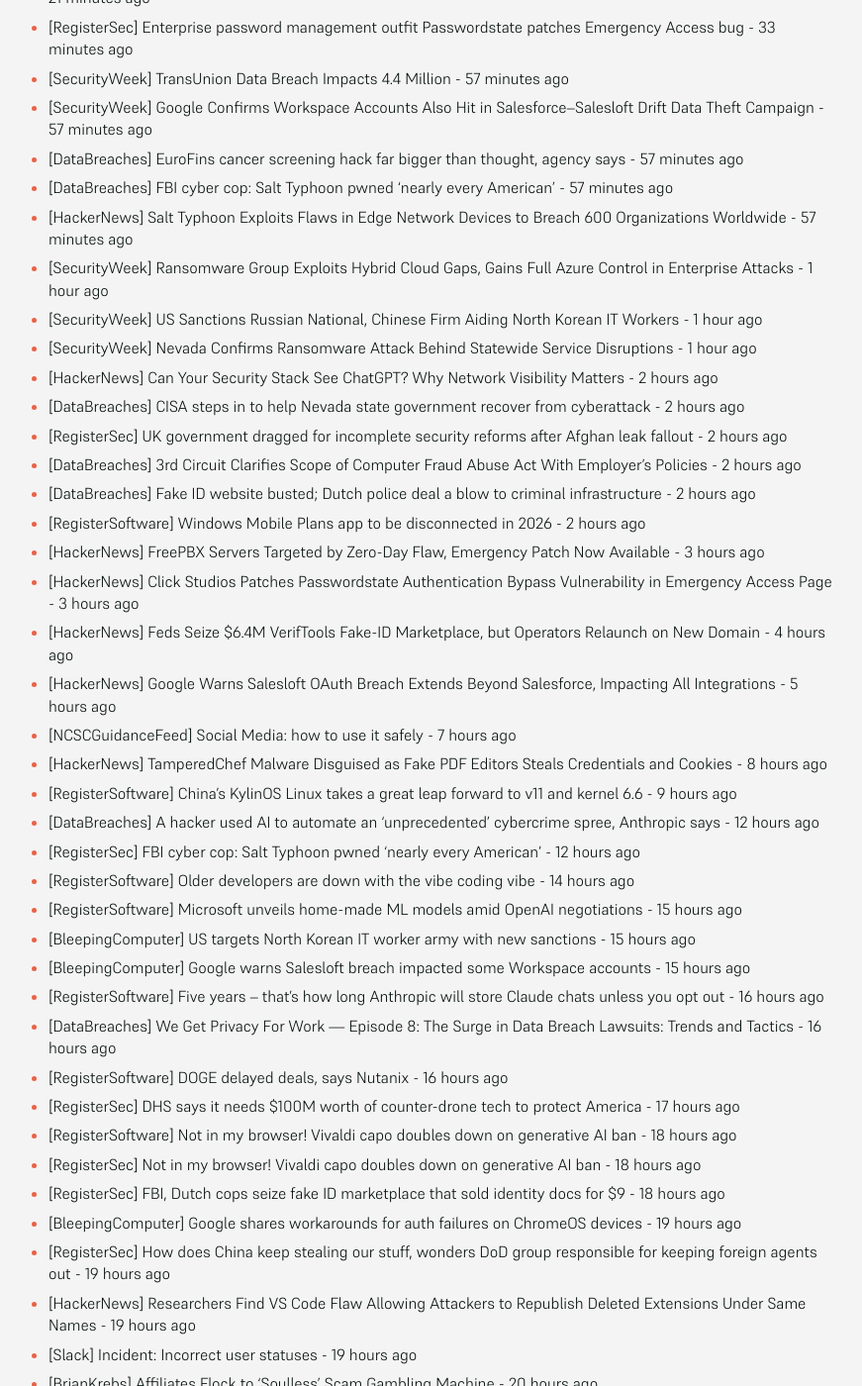
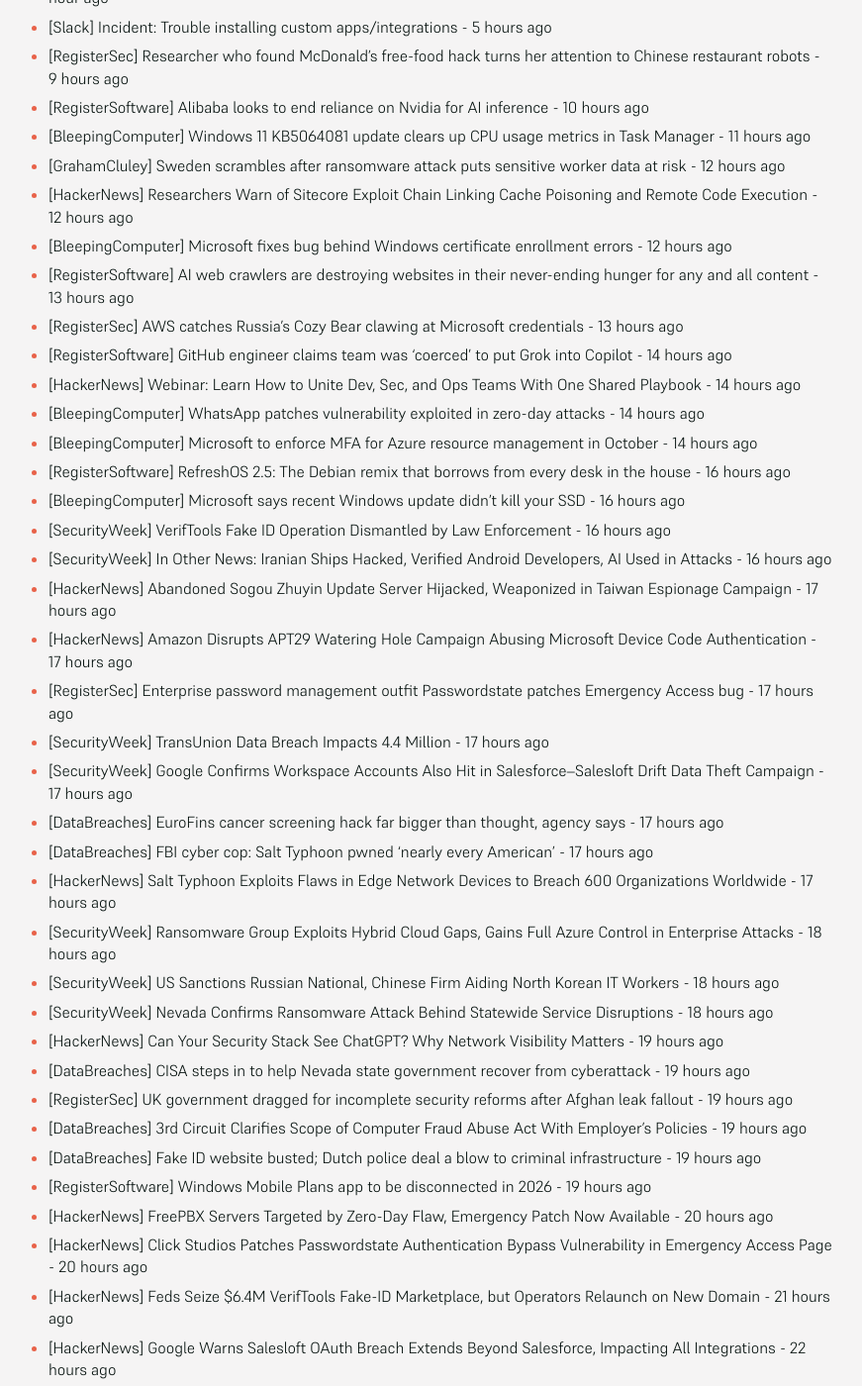
Before and after one commit to SecOpsNews/news, a Jekyll site: the page built from index.md, in a window 1280 px wide and 1400 px high, scrolled down 362 px. Shown: the whole window at 99% size, without its empty margins (215-1086 px from the left). Built offline with Jekyll 4.4.1, drawn with Linux system fonts in a browser that asks for light colours; some of the changed text lies outside the part shown.

Commit message:
New Feed

```diff
--- a/index.md
+++ b/index.md
@@ -9,67 +9,86 @@ description: Latest Updates
 
 <!-- SecOps start -->
 
-- [HackerNews] Abandoned Sogou Zhuyin Update Server Hijacked, Weaponized in Taiwan Espionage Campaign - 21 minutes ago
-- [HackerNews] Amazon Disrupts APT29 Watering Hole Campaign Abusing Microsoft Device Code Authentication - 21 minutes ago
-- [RegisterSec] Enterprise password management outfit Passwordstate patches Emergency Access bug - 33 minutes ago
-- [SecurityWeek] TransUnion Data Breach Impacts 4.4 Million - 57 minutes ago
-- [SecurityWeek] Google Confirms Workspace Accounts Also Hit in Salesforce–Salesloft Drift Data Theft Campaign - 57 minutes ago
-- [DataBreaches] EuroFins cancer screening hack far bigger than thought, agency says - 57 minutes ago
-- [DataBreaches] FBI cyber cop: Salt Typhoon pwned ‘nearly every American’ - 57 minutes ago
-- [HackerNews] Salt Typhoon Exploits Flaws in Edge Network Devices to Breach 600 Organizations Worldwide - 57 minutes ago
-- [SecurityWeek] Ransomware Group Exploits Hybrid Cloud Gaps, Gains Full Azure Control in Enterprise Attacks - 1 hour ago
-- [SecurityWeek] US Sanctions Russian National, Chinese Firm Aiding North Korean IT Workers - 1 hour ago
-- [SecurityWeek] Nevada Confirms Ransomware Attack Behind Statewide Service Disruptions - 1 hour ago
-- [HackerNews] Can Your Security Stack See ChatGPT? Why Network Visibility Matters - 2 hours ago
-- [DataBreaches] CISA steps in to help Nevada state government recover from cyberattack - 2 hours ago
-- [RegisterSec] UK government dragged for incomplete security reforms after Afghan leak fallout - 2 hours ago
-- [DataBreaches] 3rd Circuit Clarifies Scope of Computer Fraud Abuse Act With Employer’s Policies - 2 hours ago
-- [DataBreaches] Fake ID website busted; Dutch police deal a blow to criminal infrastructure - 2 hours ago
-- [RegisterSoftware] Windows Mobile Plans app to be disconnected in 2026 - 2 hours ago
-- [HackerNews] FreePBX Servers Targeted by Zero-Day Flaw, Emergency Patch Now Available - 3 hours ago
-- [HackerNews] Click Studios Patches Passwordstate Authentication Bypass Vulnerability in Emergency Access Page - 3 hours ago
-- [HackerNews] Feds Seize $6.4M VerifTools Fake-ID Marketplace, but Operators Relaunch on New Domain - 4 hours ago
-- [HackerNews] Google Warns Salesloft OAuth Breach Extends Beyond Salesforce, Impacting All Integrations - 5 hours ago
-- [NCSCGuidanceFeed] Social Media: how to use it safely - 7 hours ago
-- [HackerNews] TamperedChef Malware Disguised as Fake PDF Editors Steals Credentials and Cookies - 8 hours ago
-- [RegisterSoftware] China’s KylinOS Linux takes a great leap forward to v11 and kernel 6.6 - 9 hours ago
-- [DataBreaches] A hacker used AI to automate an ‘unprecedented’ cybercrime spree, Anthropic says - 12 hours ago
-- [RegisterSec] FBI cyber cop: Salt Typhoon pwned 'nearly every American' - 12 hours ago
-- [RegisterSoftware] Older developers are down with the vibe coding vibe - 14 hours ago
-- [RegisterSoftware] Microsoft unveils home-made ML models amid OpenAI negotiations - 15 hours ago
-- [BleepingComputer] US targets North Korean IT worker army with new sanctions - 15 hours ago
-- [BleepingComputer] Google warns Salesloft breach impacted some Workspace accounts - 15 hours ago
-- [RegisterSoftware] Five years – that's how long Anthropic will store Claude chats unless you opt out - 16 hours ago
-- [DataBreaches] We Get Privacy For Work — Episode 8: The Surge in Data Breach Lawsuits: Trends and Tactics - 16 hours ago
-- [RegisterSoftware] DOGE delayed deals, says Nutanix - 16 hours ago
-- [RegisterSec] DHS says it needs $100M worth of counter-drone tech to protect America - 17 hours ago
-- [RegisterSoftware] Not in my browser! Vivaldi capo doubles down on generative AI ban - 18 hours ago
-- [RegisterSec] Not in my browser! Vivaldi capo doubles down on generative AI ban - 18 hours ago
-- [RegisterSec] FBI, Dutch cops seize fake ID marketplace that sold identity docs for $9 - 18 hours ago
-- [BleepingComputer] Google shares workarounds for auth failures on ChromeOS devices - 19 hours ago
-- [RegisterSec] How does China keep stealing our stuff, wonders DoD group responsible for keeping foreign agents out - 19 hours ago
-- [HackerNews] Researchers Find VS Code Flaw Allowing Attackers to Republish Deleted Extensions Under Same Names - 19 hours ago
-- [Slack] Incident: Incorrect user statuses - 19 hours ago
-- [BrianKrebs] Affiliates Flock to ‘Soulless’ Scam Gambling Machine - 20 hours ago
-- [RegisterSoftware] Whisper it: FFmpeg 8 can now subtitle your videos on the fly - 20 hours ago
-- [DataBreaches] TransUnion notifying more than 4.4 U.S. million consumers of data breach (1) - 20 hours ago
-- [BleepingComputer] Microsoft Word will save your files to the cloud by default - 20 hours ago
-- [BleepingComputer] Malware devs abuse Anthropic’s Claude AI to build ransomware - 20 hours ago
-- [RegisterSoftware] AmiBrowser brings 21st century web to 20th century Amigas - 20 hours ago
-- [RegisterSec] 16 billion credentials exposed: why your business needs a password manager now - 21 hours ago
-- [DataBreaches] TransUnion notifying more than 4.4 U.S. million consumers of data breach - 21 hours ago
-- [BleepingComputer] Police seize VerifTools fake ID marketplace servers, domains - 21 hours ago
-- [BleepingComputer] Passwordstate dev urges users to patch auth bypass vulnerability - 21 hours ago
-- [RegisterSoftware] Google and Zed push protocol to pry AI agents out of VS Code's clutches - 22 hours ago
-- [RegisterSoftware] Crossing the agentic chasm with a sovereign data and AI platform - 22 hours ago
-- [BleepingComputer] MATLAB dev says ransomware gang stole data of 10,000 people - 22 hours ago
-- [RegisterSec] Putin on the code: DoD reportedly relies on utility written by Russia-based Yandex dev - 22 hours ago
-- [RegisterSec] SK Telecom walloped with $97M fine after schoolkid security blunders let attackers run riot - 22 hours ago
-- [BleepingComputer] Shadow IT Is Expanding Your Attack Surface. Here’s Proof - 23 hours ago
-- [HackerNews] Salt Typhoon Exploits Cisco, Ivanti, Palo Alto Flaws to Breach 600 Organizations Worldwide - 23 hours ago
-- [SecurityWeek] China’s Salt Typhoon Hacked Critical Infrastructure Globally for Years - 23 hours ago
-- [BleepingComputer] TransUnion suffers data breach impacting over 4.4 million people - 23 hours ago
-- [RegisterSec] TransUnion admits 4.5M affected after third-party support app breached - 23 hours ago
+- [HackerNews] Google Warns Salesloft Drift Breach Impacts All Drift Integrations Beyond Salesforce - 48 minutes ago
+- [HackerNews] WhatsApp Issues Emergency Update for Zero-Click Exploit Targeting iOS and macOS Devices - 1 hour ago
+- [Slack] Incident: Trouble installing custom apps/integrations - 5 hours ago
+- [RegisterSec] Researcher who found McDonald's free-food hack turns her attention to Chinese restaurant robots - 9 hours ago
+- [RegisterSoftware] Alibaba looks to end reliance on Nvidia for AI inference - 10 hours ago
+- [BleepingComputer] Windows 11 KB5064081 update clears up CPU usage metrics in Task Manager - 11 hours ago
+- [GrahamCluley] Sweden scrambles after ransomware attack puts sensitive worker data at risk - 12 hours ago
+- [HackerNews] Researchers Warn of Sitecore Exploit Chain Linking Cache Poisoning and Remote Code Execution - 12 hours ago
+- [BleepingComputer] Microsoft fixes bug behind Windows certificate enrollment errors - 12 hours ago
+- [RegisterSoftware] AI web crawlers are destroying websites in their never-ending hunger for any and all content - 13 hours ago
+- [RegisterSec] AWS catches Russia's Cozy Bear clawing at Microsoft credentials - 13 hours ago
+- [RegisterSoftware] GitHub engineer claims team was 'coerced' to put Grok into Copilot - 14 hours ago
+- [HackerNews] Webinar: Learn How to Unite Dev, Sec, and Ops Teams With One Shared Playbook - 14 hours ago
+- [BleepingComputer] WhatsApp patches vulnerability exploited in zero-day attacks - 14 hours ago
+- [BleepingComputer] Microsoft to enforce MFA for Azure resource management in October - 14 hours ago
+- [RegisterSoftware] RefreshOS 2.5: The Debian remix that borrows from every desk in the house - 16 hours ago
+- [BleepingComputer] Microsoft says recent Windows update didn't kill your SSD - 16 hours ago
+- [SecurityWeek] VerifTools Fake ID Operation Dismantled by Law Enforcement - 16 hours ago
+- [SecurityWeek] In Other News: Iranian Ships Hacked, Verified Android Developers, AI Used in Attacks - 16 hours ago
+- [HackerNews] Abandoned Sogou Zhuyin Update Server Hijacked, Weaponized in Taiwan Espionage Campaign - 17 hours ago
+- [HackerNews] Amazon Disrupts APT29 Watering Hole Campaign Abusing Microsoft Device Code Authentication - 17 hours ago
+- [RegisterSec] Enterprise password management outfit Passwordstate patches Emergency Access bug - 17 hours ago
+- [SecurityWeek] TransUnion Data Breach Impacts 4.4 Million - 17 hours ago
+- [SecurityWeek] Google Confirms Workspace Accounts Also Hit in Salesforce–Salesloft Drift Data Theft Campaign - 17 hours ago
+- [DataBreaches] EuroFins cancer screening hack far bigger than thought, agency says - 17 hours ago
+- [DataBreaches] FBI cyber cop: Salt Typhoon pwned ‘nearly every American’ - 17 hours ago
+- [HackerNews] Salt Typhoon Exploits Flaws in Edge Network Devices to Breach 600 Organizations Worldwide - 17 hours ago
+- [SecurityWeek] Ransomware Group Exploits Hybrid Cloud Gaps, Gains Full Azure Control in Enterprise Attacks - 18 hours ago
+- [SecurityWeek] US Sanctions Russian National, Chinese Firm Aiding North Korean IT Workers - 18 hours ago
+- [SecurityWeek] Nevada Confirms Ransomware Attack Behind Statewide Service Disruptions - 18 hours ago
+- [HackerNews] Can Your Security Stack See ChatGPT? Why Network Visibility Matters - 19 hours ago
+- [DataBreaches] CISA steps in to help Nevada state government recover from cyberattack - 19 hours ago
+- [RegisterSec] UK government dragged for incomplete security reforms after Afghan leak fallout - 19 hours ago
+- [DataBreaches] 3rd Circuit Clarifies Scope of Computer Fraud Abuse Act With Employer’s Policies - 19 hours ago
+- [DataBreaches] Fake ID website busted; Dutch police deal a blow to criminal infrastructure - 19 hours ago
+- [RegisterSoftware] Windows Mobile Plans app to be disconnected in 2026 - 19 hours ago
+- [HackerNews] FreePBX Servers Targeted by Zero-Day Flaw, Emergency Patch Now Available - 20 hours ago
+- [HackerNews] Click Studios Patches Passwordstate Authentication Bypass Vulnerability in Emergency Access Page - 20 hours ago
+- [HackerNews] Feds Seize $6.4M VerifTools Fake-ID Marketplace, but Operators Relaunch on New Domain - 21 hours ago
+- [HackerNews] Google Warns Salesloft OAuth Breach Extends Beyond Salesforce, Impacting All Integrations - 22 hours ago
+- [NCSCGuidanceFeed] Social Media: how to use it safely - 1 day ago
+- [HackerNews] TamperedChef Malware Disguised as Fake PDF Editors Steals Credentials and Cookies - 1 day ago
+- [RegisterSoftware] China’s KylinOS Linux takes a great leap forward to v11 and kernel 6.6 - 1 day ago
+- [DataBreaches] A hacker used AI to automate an ‘unprecedented’ cybercrime spree, Anthropic says - 1 day ago
+- [RegisterSec] FBI cyber cop: Salt Typhoon pwned 'nearly every American' - 1 day ago
+- [RegisterSoftware] Older developers are down with the vibe coding vibe - 1 day ago
+- [RegisterSoftware] Microsoft unveils home-made ML models amid OpenAI negotiations - 1 day ago
+- [BleepingComputer] US targets North Korean IT worker army with new sanctions - 1 day ago
+- [BleepingComputer] Google warns Salesloft breach impacted some Workspace accounts - 1 day ago
+- [RegisterSoftware] Five years – that's how long Anthropic will store Claude chats unless you opt out - 1 day ago
+- [DataBreaches] We Get Privacy For Work — Episode 8: The Surge in Data Breach Lawsuits: Trends and Tactics - 1 day ago
+- [RegisterSoftware] DOGE delayed deals, says Nutanix - 1 day ago
+- [RegisterSec] DHS says it needs $100M worth of counter-drone tech to protect America - 1 day ago
+- [RegisterSoftware] Not in my browser! Vivaldi capo doubles down on generative AI ban - 1 day ago
+- [RegisterSec] Not in my browser! Vivaldi capo doubles down on generative AI ban - 1 day ago
+- [RegisterSec] FBI, Dutch cops seize fake ID marketplace that sold identity docs for $9 - 1 day ago
+- [BleepingComputer] Google shares workarounds for auth failures on ChromeOS devices - 1 day ago
+- [RegisterSec] How does China keep stealing our stuff, wonders DoD group responsible for keeping foreign agents out - 1 day ago
+- [HackerNews] Researchers Find VS Code Flaw Allowing Attackers to Republish Deleted Extensions Under Same Names - 1 day ago
+- [Slack] Incident: Incorrect user statuses - 1 day ago
+- [BrianKrebs] Affiliates Flock to ‘Soulless’ Scam Gambling Machine - 1 day ago
+- [RegisterSoftware] Whisper it: FFmpeg 8 can now subtitle your videos on the fly - 1 day ago
+- [DataBreaches] TransUnion notifying more than 4.4 U.S. million consumers of data breach (1) - 1 day ago
+- [BleepingComputer] Microsoft Word will save your files to the cloud by default - 1 day ago
+- [BleepingComputer] Malware devs abuse Anthropic’s Claude AI to build ransomware - 1 day ago
+- [RegisterSoftware] AmiBrowser brings 21st century web to 20th century Amigas - 1 day ago
+- [RegisterSec] 16 billion credentials exposed: why your business needs a password manager now - 1 day ago
+- [DataBreaches] TransUnion notifying more than 4.4 U.S. million consumers of data breach - 1 day ago
+- [BleepingComputer] Police seize VerifTools fake ID marketplace servers, domains - 1 day ago
+- [BleepingComputer] Passwordstate dev urges users to patch auth bypass vulnerability - 1 day ago
+- [RegisterSoftware] Google and Zed push protocol to pry AI agents out of VS Code's clutches - 1 day ago
+- [RegisterSoftware] Crossing the agentic chasm with a sovereign data and AI platform - 1 day ago
+- [BleepingComputer] MATLAB dev says ransomware gang stole data of 10,000 people - 1 day ago
+- [RegisterSec] Putin on the code: DoD reportedly relies on utility written by Russia-based Yandex dev - 1 day ago
+- [RegisterSec] SK Telecom walloped with $97M fine after schoolkid security blunders let attackers run riot - 1 day ago
+- [BleepingComputer] Shadow IT Is Expanding Your Attack Surface. Here’s Proof - 1 day ago
+- [HackerNews] Salt Typhoon Exploits Cisco, Ivanti, Palo Alto Flaws to Breach 600 Organizations Worldwide - 1 day ago
+- [SecurityWeek] China’s Salt Typhoon Hacked Critical Infrastructure Globally for Years - 1 day ago
+- [BleepingComputer] TransUnion suffers data breach impacting over 4.4 million people - 1 day ago
+- [RegisterSec] TransUnion admits 4.5M affected after third-party support app breached - 1 day ago
 - [RegisterSec] Thousands of Citrix NetScaler boxes still sitting ducks despite patches - 1 day ago
 - [RegisterSec] Ransomware crooks knock Swedish municipalities offline for measly sum of $168K - 1 day ago
 - [DataBreaches] South Korea fines SK Telecom US$97M over data breach - 1 day ago
@@ -87,49 +106,6 @@ description: Latest Updates
 - [RegisterSoftware] UK unions want 'worker first' plan for AI as people fear for their jobs - 1 day ago
 - [HackerNews] U.S. Treasury Sanctions DPRK IT-Worker Scheme, Exposing $600K Crypto Transfers and $1M+ Profits - 1 day ago
 - [RegisterSec] If you thought China's Salt Typhoon was booted off critical networks, think again - 1 day ago
-- [HackerNews] Someone Created the First AI-Powered Ransomware Using OpenAI's gpt-oss:20b Model - 1 day ago
-- [RegisterSoftware] Japan exploring whether AI could help inspect its nuclear power plants - 1 day ago
-- [RegisterSoftware] ChatGPT hates LA Chargers fans - 1 day ago
-- [RegisterSec] ChatGPT hates LA Chargers fans - 1 day ago
-- [GrahamCluley] Smashing Security podcast #432: Oops! I auto-filled my password into a cookie banner - 1 day ago
-- [RegisterSoftware] AI arms dealer Nvidia laments the many billions lost to US-China trade war - 1 day ago
-- [BleepingComputer] Storm-0501 hackers shift to ransomware attacks in the cloud - 1 day ago
-- [RegisterSoftware] Nvidia details its itty bitty GB10 superchip for local AI development - 1 day ago
-- [BleepingComputer] Experimental PromptLock ransomware uses AI to encrypt, steal data - 1 day ago
-- [RegisterSec] Sting nails two front firms in Nork IT worker scam - 1 day ago
-- [RegisterSec] Crims laud Claude to plant ransomware and fake IT expertise - 1 day ago
-- [RegisterSoftware] Crims laud Claude to plant ransomware and fake IT expertise - 1 day ago
-- [DataBreaches] Hundreds of Swedish municipalities impacted by suspected ransomware attack on IT supplier - 1 day ago
-- [HackerNews] Storm-0501 Exploits Entra ID to Exfiltrate and Delete Azure Data in Hybrid Cloud Attacks - 1 day ago
-- [BleepingComputer] FreePBX servers hacked via zero-day, emergency fix released - 1 day ago
-- [RegisterSoftware] Windows Backup for Organizations doesn't actually save data files - 1 day ago
-- [AWS] Service is operating normally: [RESOLVED] Increased error rates and latency - 1 day ago
-- [RegisterSec] Putin on the code: DoD reportedly relies on utility written by Russian dev - 1 day ago
-- [AWS] Service impact: Increased error rates and latency - 1 day ago
-- [AWS] Service impact: Increased error rates and latency - 1 day ago
-- [RegisterSoftware] Word to autosave new docs to the cloud before you can even hit Ctrl+S - 1 day ago
-- [BleepingComputer] IT system supplier cyberattack impacts 200 municipalities in Sweden - 1 day ago
-- [BleepingComputer] Google to verify all Android devs to protect users from malware - 1 day ago
-- [RegisterSoftware] Bun JS toolkit adds MySQL driver, secrets API, YAML, and more - 1 day ago
-- [RegisterSec] Nx NPM packages poisoned in AI-assisted supply chain attack - 1 day ago
-- [RegisterSoftware] Nx NPM packages poisoned in AI-assisted supply chain attack - 1 day ago
-- [BleepingComputer] Global Salt Typhoon hacking campaigns linked to Chinese tech firms - 1 day ago
-- [BleepingComputer] Over 28,000 Citrix devices vulnerable to new exploited RCE flaw - 1 day ago
-- [RegisterSec] The intruder is in the house: Storm-0501 attacked Azure, stole data, demanded payment via Teams - 1 day ago
-- [SecurityWeek] Hackers Weaponize Trust with AI-Crafted Emails to Deploy ScreenConnect - 1 day ago
-- [HackerNews] Someone Created First AI-Powered Ransomware Using OpenAI's gpt-oss:20b Model - 1 day ago
-- [SecurityWeek] Hundreds of Salesforce Customers Hit by Widespread Data Theft Campaign - 1 day ago
-- [GrahamCluley] Cephalus ransomware: What you need to know - 1 day ago
-- [SecurityWeek] China-Linked Hackers Hijack Web Traffic to Deliver Backdoor - 1 day ago
-- [HackerNews] ShadowSilk Hits 35 Organizations in Central Asia and APAC Using Telegram Bots - 1 day ago
-- [HackerNews] Anthropic Disrupts AI-Powered Cyberattacks Automating Theft and Extortion Across Critical Sectors - 1 day ago
-- [RegisterSoftware] Classic Psion fan releases proof-of-concept language server for OPL - 1 day ago
-- [BleepingComputer] Why zero trust is never 'done' and is an ever-evolving process - 1 day ago
-- [RegisterSoftware] GhostBSD 25.02 adds 'Gershwin' desktop for a Mac-like twist - 1 day ago
-- [HackerNews] ShadowSilk Hits 36 Government Targets in Central Asia and APAC Using Telegram Bots - 1 day ago
-- [BleepingComputer] Healthcare Services Group data breach impacts 624,000 people - 2 days ago
-- [RegisterSec] Salesforce data missing? It might be due to Salesloft breach, Google says - 2 days ago
-- [SecurityWeek] Nevada State Offices Closed Following Disruptive Cyberattack - 2 days ago
 - [DataBreaches] Russian-linked hackers appear to have launched a crippling cyberattack on Western New Mexico University - 4 months ago
 - [DataBreaches] SK Telecom vows to take full responsibility for damage from recent data leak - 4 months ago
 - [HackerNews] Storm-1977 Hits Education Clouds with AzureChecker, Deploys 200+ Crypto Mining Containers - 4 months ago
```
